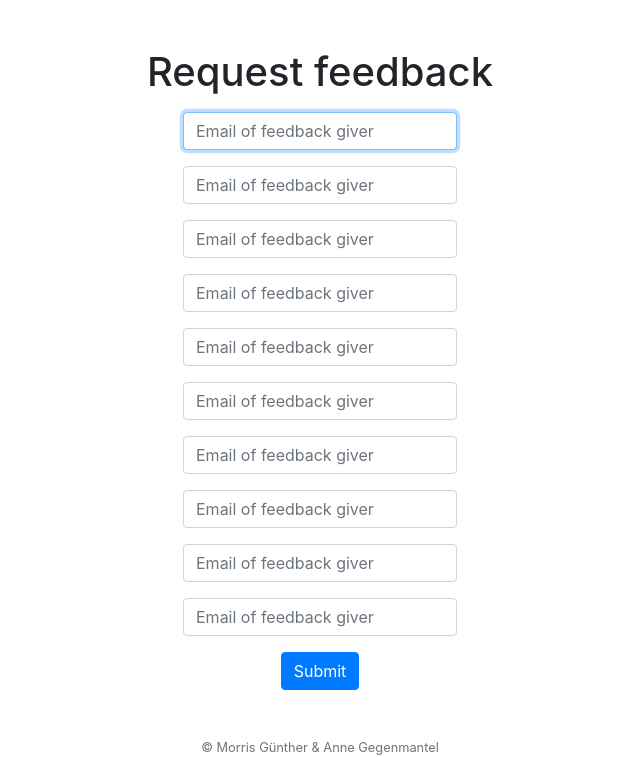
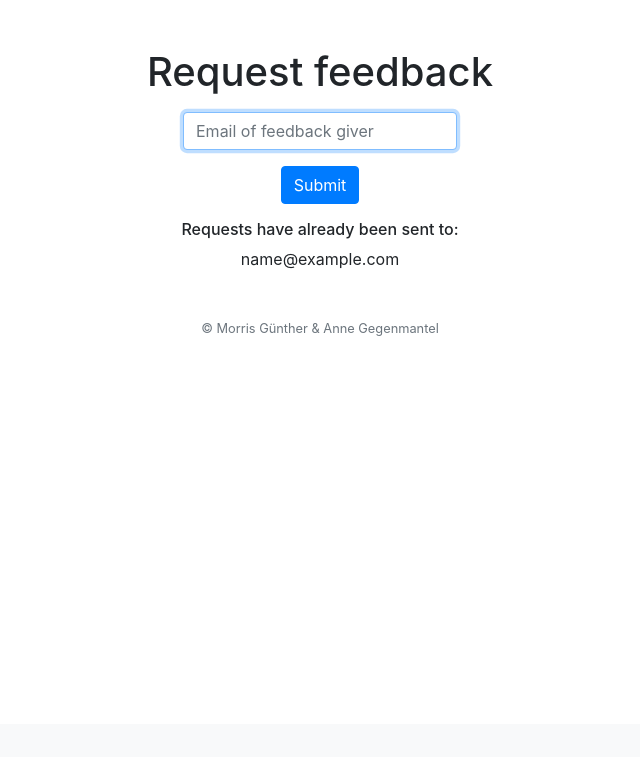
Before and after one commit to MorrisGunther/FINAL, a Flask app: template templates/manager_request_feedback.html in a window 1280 px wide. Shown: the part 76-833 px from the top of the page, without its empty margins (320-960 px from the left). After the commit the page ends 412 px from the top, so only its background shows below. Run offline with Flask 2, Linux system fonts and the light colour scheme; the template is opened without the code that fills it: most values are stand-ins (such as "Sample title", 1, 10 or a date in 2020); some libraries are stand-ins or nearby versions.

Commit message:
request funktioniert jetzt

```diff
--- a/application.py
+++ b/application.py
@@ -88,14 +88,30 @@ def register():
         return render_template("register.html")
 
 
-@app.route("/check", methods=["GET"])
-def check():
+@app.route("/check_register", methods=["GET"])
+def check_register():
 
     # Stores the email address that the user provided via /register in the variable "email_address"
     email_address = request.args.get("email")
 
     # If the user did not provide a email address or if there already is a user in the table "users" who has the same email address as the
     # One provided by the new user, this returns, in JSON format, false
+    registered_users = db.execute("SELECT * FROM users WHERE email_address = :email_address", email_address=email_address)
+    if not email_address or registered_users:
+        return jsonify(False)
+
+    # Otherwise, this returns, in JSON format, true
+    return jsonify(True)
+
+@app.route("/check_requests", methods=["GET"])
+@login_required
+def check_requests():
+
+    # Stores the email address that the manager provided via /manager_request_feedback in the variable "email_address"
+    email_address = request.args.get("email")
+
+    # If the manager did not provide a email address or if there already is a user in the table "users" who has the same email address as the
+    # One provided by the manager, this returns, in JSON format, false
     registered_users = db.execute("SELECT * FROM users WHERE email_address = :email_address", email_address=email_address)
     if not email_address or registered_users:
         return jsonify(False)
@@ -166,8 +182,6 @@ def manager_index():
 @login_required
 def manager_request_feedback():
 
-    # If the request method is POST, do the below
-    if request.method == "POST":
         #usign https://www.pythonforbeginners.com/code-snippets-source-code/using-python-to-send-email
 
         #message = "Here are your login credentials"
@@ -177,37 +191,12 @@ def manager_request_feedback():
         #server.login("annegegenmantel@gmail.com", os.getenv("password"))
         #server.sendmail("annegegenmantel@gmail.com", "annegegenmantel@gmail.com", message)
 
-        db.execute("INSERT INTO employees (email_address, hash, manager_or_employee) VALUES \
-                   (:email_address1, 'hashed_passwordXXX', 'employee'), \
-                   (:email_address2, 'hashed_passwordXXX', 'employee'), \
-                   (:email_address3, 'hashed_passwordXXX', 'employee'), \
-                   (:email_address4, 'hashed_passwordXXX', 'employee'), \
-                   (:email_address5, 'hashed_passwordXXX', 'employee'), \
-                   (:email_address6, 'hashed_passwordXXX', 'employee'), \
-                   (:email_address7, 'hashed_passwordXXX', 'employee'), \
-                   (:email_address8, 'hashed_passwordXXX', 'employee'), \
-                   (:email_address9, 'hashed_passwordXXX', 'employee'), \
-                   (:email_address10, 'hashed_passwordXXX', 'employee')",
-                   email_address1=request.form.get("email1"),
-                   email_address2=request.form.get("email2"),
-                   email_address3=request.form.get("email3"),
-                   email_address4=request.form.get("email4"),
-                   email_address5=request.form.get("email5"),
-                   email_address6=request.form.get("email6"),
-                   email_address7=request.form.get("email7"),
-                   email_address8=request.form.get("email8"),
-                   email_address9=request.form.get("email9"),
-                   email_address10=request.form.get("email10"))
+        db.execute("INSERT INTO users (email_address, hash, manager_or_employee) VALUES (:email_address, 'hashed_passwordXXX', 'employee')",
+                   email_address=request.form.get("email"))
 
-# TODO  # Alles wird lahm gelegt, wenn zweimal die gleiche Emailadresse eingegeben wird! Dieses Problem muss gelöst werden.
-        result = db.execute("INSERT INTO users (email_address, hash, manager_or_employee) SELECT DISTINCT employees.email_address, employees.hash, employees.manager_or_employee FROM employees WHERE employees.email_address !=''")
+        email_addresses = db.execute("SELECT email_address FROM users")
 
-        return render_template("manager_request_feedback_success.html")
-
-    # If the request method is GET, this renders the template "manager_request_feedback.html" via which the logged-in manager can ...
-    else:
-        # TODO MORRIS
-        return render_template("manager_request_feedback.html")
+        return render_template("manager_request_feedback.html", email_addresses=email_addresses)
 
 
 @app.route("/manager_self_assessment", methods=["GET", "POST"])
--- a/database_code.txt
+++ b/database_code.txt
@@ -1,5 +1,3 @@
 CREATE TABLE 'users' ('id' INTEGER PRIMARY KEY AUTOINCREMENT NOT NULL, 'manager_name' varchar(255), 'email_address' TEXT NOT NULL UNIQUE, 'hash' TEXT NOT NULL,'manager_or_employee' VARCHAR(8) NOT NULL)
 
-CREATE TABLE 'employees' ('email_address' TEXT, 'hash' TEXT NOT NULL,'manager_or_employee' VARCHAR(8) NOT NULL)
-
 CREATE TABLE 'surveyanswers' ('feedbacker_id' INTEGER NOT NULL, 'feedbackee_id' INTEGER NOT NULL, 'Q1' INTEGER, 'Q2' INTEGER, 'Q3' INTEGER, 'Q4' integer, 'Q5' integer, 'Q6' integer, 'Q7' integer, 'Q8' integer, 'Q9' integer, 'Q10' integer, 'Q11' integer, 'Q12' integer, 'Q13' integer, 'Q14' integer, 'Q15' integer, 'Q16' integer, 'Q17' integer, 'Q18' integer, 'Q19' integer, 'Q20' integer, 'Q21' integer, 'Q22' integer, 'Q23' integer, 'Q24' integer, 'Q25' integer, 'Q26' integer, 'Q27' integer, 'Q28' integer, 'Q29' integer, 'Q30' integer, 'Q31' integer, 'Q32' integer, 'Q33' integer, 'Q34' integer, 'Q35' integer, 'Q36' integer, 'Q37' integer, 'Q38' integer, 'Q39' integer, 'Q40' integer, 'Description' varchar(255), 'Time' timestamp DEFAULT CURRENT_TIMESTAMP)
--- a/templates/manager_request_feedback.html
+++ b/templates/manager_request_feedback.html
@@ -12,37 +12,35 @@
     <form action="/manager_request_feedback" method="post">
         <!--Input field for name of manager-->
         <div class="form-group">
-            <input autocomplete="off" autofocus class="form-control" name="email1" placeholder="Email of feedback giver" type="text">
-        </div>
-        <div class="form-group">
-            <input autocomplete="off" autofocus class="form-control" name="email2" placeholder="Email of feedback giver" type="text">
-        </div>
-        <div class="form-group">
-            <input autocomplete="off" autofocus class="form-control" name="email3" placeholder="Email of feedback giver" type="text">
-        </div>
-        <div class="form-group">
-            <input autocomplete="off" autofocus class="form-control" name="email4" placeholder="Email of feedback giver" type="text">
-        </div>
-        <div class="form-group">
-            <input autocomplete="off" autofocus class="form-control" name="email5" placeholder="Email of feedback giver" type="text">
-        </div>
-        <div class="form-group">
-            <input autocomplete="off" autofocus class="form-control" name="email6" placeholder="Email of feedback giver" type="text">
-        </div>
-        <div class="form-group">
-            <input autocomplete="off" autofocus class="form-control" name="email7" placeholder="Email of feedback giver" type="text">
-        </div>
-        <div class="form-group">
-            <input autocomplete="off" autofocus class="form-control" name="email8" placeholder="Email of feedback giver" type="text">
-        </div>
-        <div class="form-group">
-            <input autocomplete="off" autofocus class="form-control" name="email9" placeholder="Email of feedback giver" type="text">
-        </div>
-        <div class="form-group">
-            <input autocomplete="off" autofocus class="form-control" name="email10" placeholder="Email of feedback giver" type="text">
+            <input autocomplete="off" autofocus class="form-control" name="email" placeholder="Email of feedback giver" type="text">
         </div>
          <!--Submit button-->
         <!-- http://getbootstrap.com/docs/4.1/components/buttons/ -->
         <button class="btn btn-primary" type="Submit">Submit</button>
     </form>
+    <p>
+    </p>
+    <h6>
+        Requests have already been sent to:
+    </h6>
+    <div>
+        {% for email_address in email_addresses %}
+            <div>
+                {{ email_address["email_address"] }}
+            </div>
+        {% endfor %}
+    </div>
+    <script>
+        document.querySelector('form').onsubmit = function(e) {
+            e.preventDefault();
+            $.get('/check_requests', {email: document.querySelector('input[name=email]').value}, function(data) {
+                if (data) {
+                    document.querySelector('form').submit();
+                }
+                else {
+                    alert('Either you have not typed in anyhing or you have typed in an email address to which you have already sent a request');
+                }
+            });
+        };
+    </script>
 {% endblock %}
--- a/templates/register.html
+++ b/templates/register.html
@@ -24,7 +24,7 @@
     <script>
         document.querySelector('form').onsubmit = function(e) {
             e.preventDefault();
-            $.get('/check', {email: document.querySelector('input[name=email]').value}, function(data) {
+            $.get('/check_register', {email: document.querySelector('input[name=email]').value}, function(data) {
                 if (data) {
                     document.querySelector('form').submit();
                 }
```
Also changed, not shown: templates/manager_request_feedback_success.html (deleted, +0 -15 lines), leadership.db.
